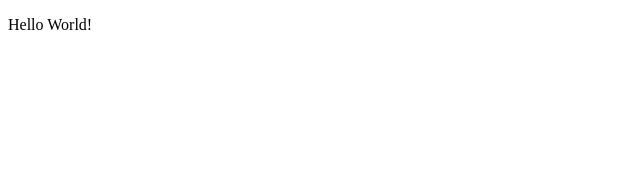
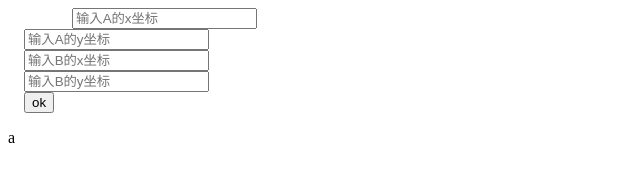
Before and after one commit to 0x03A6/0x03A6.github.io, a plain HTML site: page index.html in a window 1280 px wide. Shown: the whole page, without its empty margins (0-640 px from the left). Drawn offline with Linux system fonts and the light colour scheme.

Commit message:
Update index.html
two point -> line jiexishi (poor English

```diff
--- a/index.html
+++ b/index.html
@@ -1,8 +1,32 @@
-<!DOCTYPE HTML>
+<!DOCTYPE html>
+
 <head>
-    <title>Hello world</title>
+    <meta charset="UTF-8">
+    <title>给定两点求过两点的直线一般式</title>
+    <script>
+        function numToStr(num) {
+            if (num < 0)
+                return String(num);
+            else
+                return "+" + String(num);
+        }
+        function calc() {
+
+            var A_x = Number(document.getElementById("A_x").value);
+            var A_y = Number(document.getElementById("A_y").value);
+            var B_x = Number(document.getElementById("B_x").value);
+            var B_y = Number(document.getElementById("B_y").value);
+            var result = "直线AB解析式为：" + (B_y - A_y) + "x" + numToStr(A_x - B_x) + "y" + numToStr((B_x - A_x) * A_y - (B_y - A_y) * A_x) + "=0";
+            document.getElementById("result").innerHTML = result;
+        }
+    </script>
 </head>
 
 <body>
-    <p>Hello World!</p>
+    <input type="text" id="A_x" placeholder="输入A的x坐标"/><br/>
+    <input type="text" id="A_y" placeholder="输入A的y坐标"/><br/>
+    <input type="text" id="B_x" placeholder="输入B的x坐标"/><br/>
+    <input type="text" id="B_y" placeholder="输入B的y坐标"/><br/>
+    <input type="button" name="ok" value="ok" onclick="calc()">
+    <p id="result">a</p >
 </body>
```
